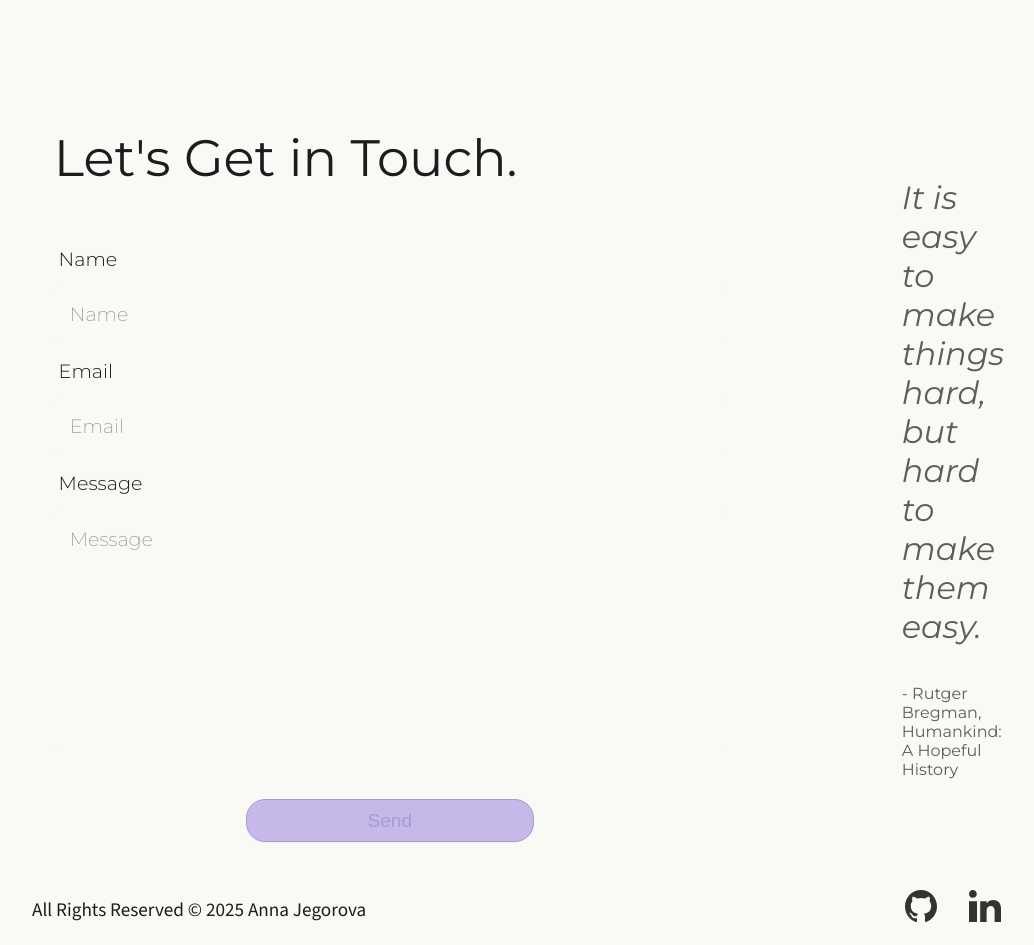
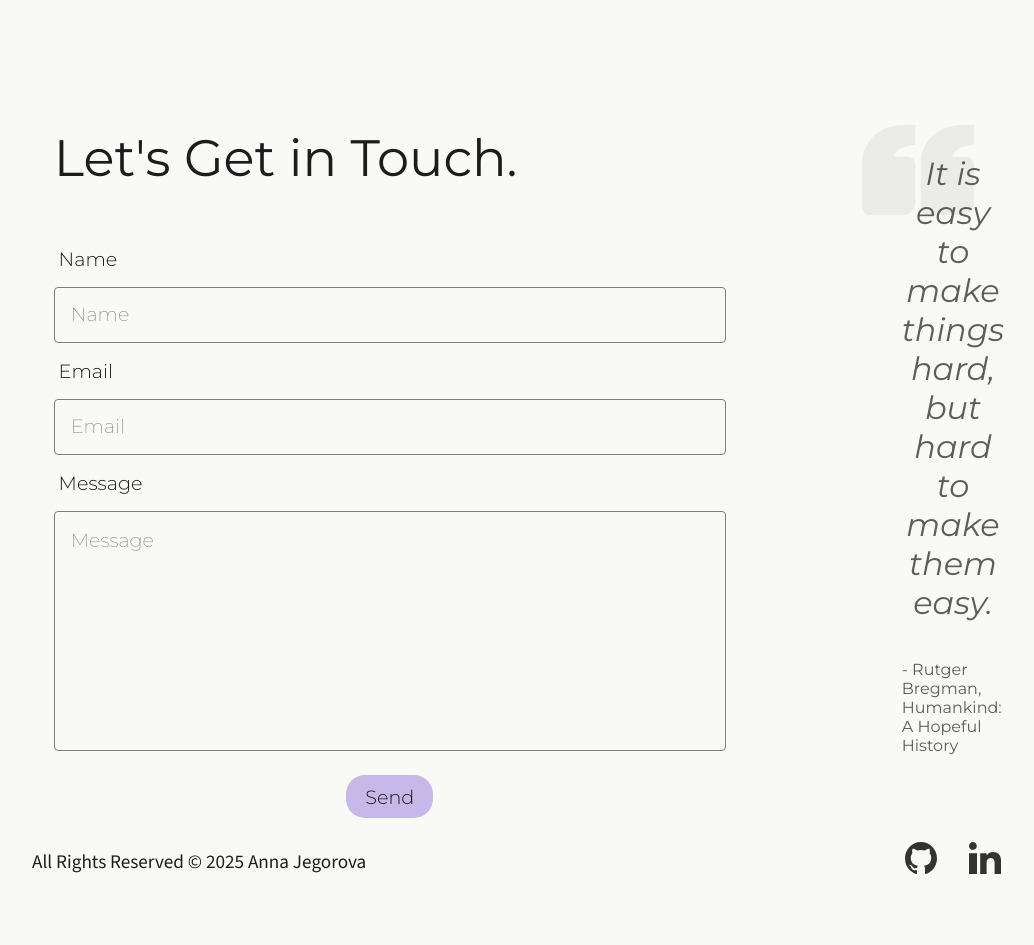
Before and after one commit to anyajegorova/my_portfolio, a React (Vite) app: page / in a window 1280 px wide. Shown: the part 2180-3125 px from the top of the page, without its empty margins (119-1153 px from the left). After the commit the page ends 3077 px from the top, so only its background shows below. Built offline with nearby package versions, Linux system fonts and the light colour scheme.

Commit message:
contact form updated

```diff
--- a/src/components/styles/Navbar.css
+++ b/src/components/styles/Navbar.css
@@ -5,12 +5,12 @@
   user-select: none;
   padding: 10px 20px;
   position: fixed;
-  width: 100vw; /* Make the navbar span the full viewport width */
+  width: 100vw;
   background-color: var(--background-color);
   backdrop-filter: blur(10px);
   z-index: 100;
-  left: 0; /* Ensure the navbar starts at the very left */
-  box-sizing: border-box; /* Ensure padding and borders are included in the width */
+  left: 0;
+  box-sizing: border-box;
 }
 
 .navigation .logo {
@@ -48,7 +48,6 @@
   margin: 0.5rem 0.5rem;
   border-radius: 1em;
   padding: 0.5em 1em;
-  transition: box-shadow 0.3s ease-in-out;
 }
 
 .nav-item {
--- a/src/components/styles/ProjectCard.css
+++ b/src/components/styles/ProjectCard.css
@@ -56,12 +56,11 @@
 .project_technologies {
     margin: 0.5em 0;
     padding: 0.5em;
-    background-color: var(--secondary-color-subtle);
+    background-color: var(--secondary-color);
     color: var(--primary-color-background);
     font-size: 0.5em;
     font-family: 'Montserrat', sans-serif;
     font-weight: 400;
-    text-transform: uppercase;
     border-radius: 0.3em;
     display: inline-block;
 }
--- a/src/views/Contact.tsx
+++ b/src/views/Contact.tsx
@@ -32,7 +32,7 @@ const Contact: React.FC<ContactProps> = ({ anchorRef }) => {
     }
     return (
         <section className='contact_section' ref={anchorRef}>
-            <Reveal>
+            <Reveal width='100%'>
                 <form className='contact_form' ref={form} onSubmit={handleClick}>
                     <h2>Let's Get in Touch.</h2>
                     <label htmlFor="user_name">Name</label>
@@ -44,12 +44,12 @@ const Contact: React.FC<ContactProps> = ({ anchorRef }) => {
                     <button type='submit'>Send</button>
                 </form>
             </Reveal>
-            <Reveal>
+            <Reveal width='100%'>
                 <div className='cite_container'>
-                    <svg fill="#ffffff"
+                    <svg fill="#000000"
                         viewBox="0 0 24 24"
                         xmlns="http://www.w3.org/2000/svg"
-                        stroke="#ffffff">
+                        stroke="#000000">
                         <g id="SVGRepo_bgCarrier"
                             strokeWidth="0"></g>
                         <g id="SVGRepo_tracerCarrier"
--- a/src/views/styles/Contact.css
+++ b/src/views/styles/Contact.css
@@ -33,6 +33,9 @@
     margin-bottom: 1.2em;
     color: var(--secondary-color);
     font-family: 'Montserrat';
+    font-weight: 400;
+    text-align: center;
+
 }
 
 form {
@@ -59,7 +62,7 @@ form input {
     height: 3.5em;
     padding: 1em;
     width: 100%;
-    border: 1px solid var(--divider-color);;
+    border: 1px solid var(--secondary-color-subtle);;
     border-radius: 0.25em;
     color: var(--secondary-color);
     font-family: 'Montserrat';
@@ -75,7 +78,7 @@ form textarea {
     height: 15em;
     padding: 1em;
     border-radius: 0.25em;
-    border: 1px solid var(--divider-color);;
+    border: 1px solid var(--secondary-color-subtle);;
     resize: none;
     color: var(--secondary-color);
     font-family: 'Montserrat';
@@ -109,25 +112,29 @@ form textarea:focus::placeholder {
     color: transparent;
 }
 
-form button {
-    width: 15em;
-    font-size: 0.6em;
-    cursor: pointer;
-
-    box-shadow: rgba(0, 0, 0, 0.05) 0px 1px 2px 0px;
-    background-color: var(--accent-color-lilac);
-    color: var(--accent-color-hover);
-    margin: 2rem 0.5rem;
-    border-radius: 1em;
-    border: 1px solid var(--accent-color-hover);
-    padding: 0.5em 1em;
-    transition: box-shadow 0.3s ease-in-out;
+form input:focus,
+form textarea:focus {
+    border: 1px solid var(--accent-color-lilac);
+    outline: none;
+    box-shadow: 0 0 0.5em var(--accent-color-lilac);
+    transition: all 0.3s ease-in-out;
+    background-color: var(--primary-color-background);
+    color: var(--secondary-color);
+    font-family: 'Montserrat';
+    font-weight: 300;
 }
 
-form button:hover,
-form button:active {
-    transition: all 0.3s;
-    box-shadow: 0 0 0.5rem 0.1rem var(--faded-color-pink);
+form button {
+    background-color: var(--accent-color-lilac);
+    color: var(--secondary-color);
+    border-radius: 1em;
+    border: none;
+    padding: 0.5em 1em;
+    font-family: "Montserrat", sans-serif;
+    font-size: 1.2rem;
+    font-weight: 300;
+    cursor: pointer;
+    margin: 0.5rem 0.5rem;
 }
 
 @media screen and (max-width: 1200px) {
@@ -158,13 +165,8 @@ form button:active {
 }
 
 @media screen and (max-width: 480px) {
-    .contact_section {
-        padding: 1em;
-    }
-
     form {
         width: 100%;
-        padding: 0 1em;
     }
 
     form h2 {
```
